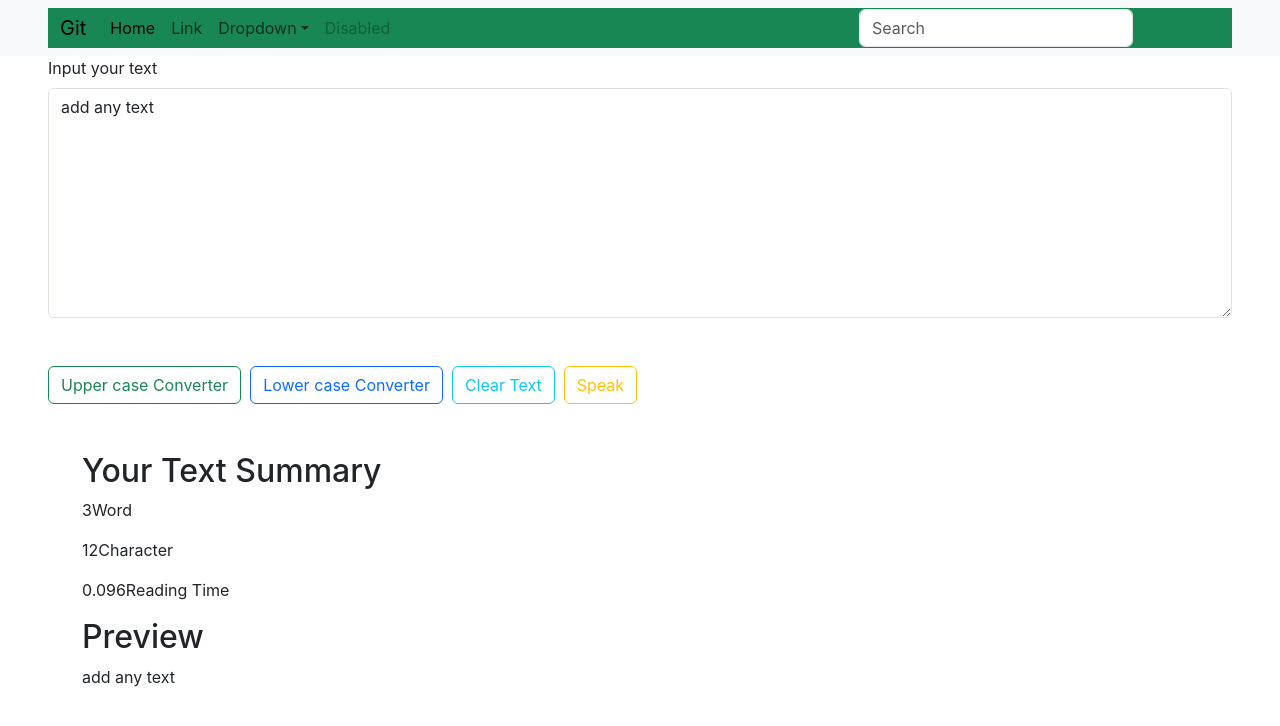
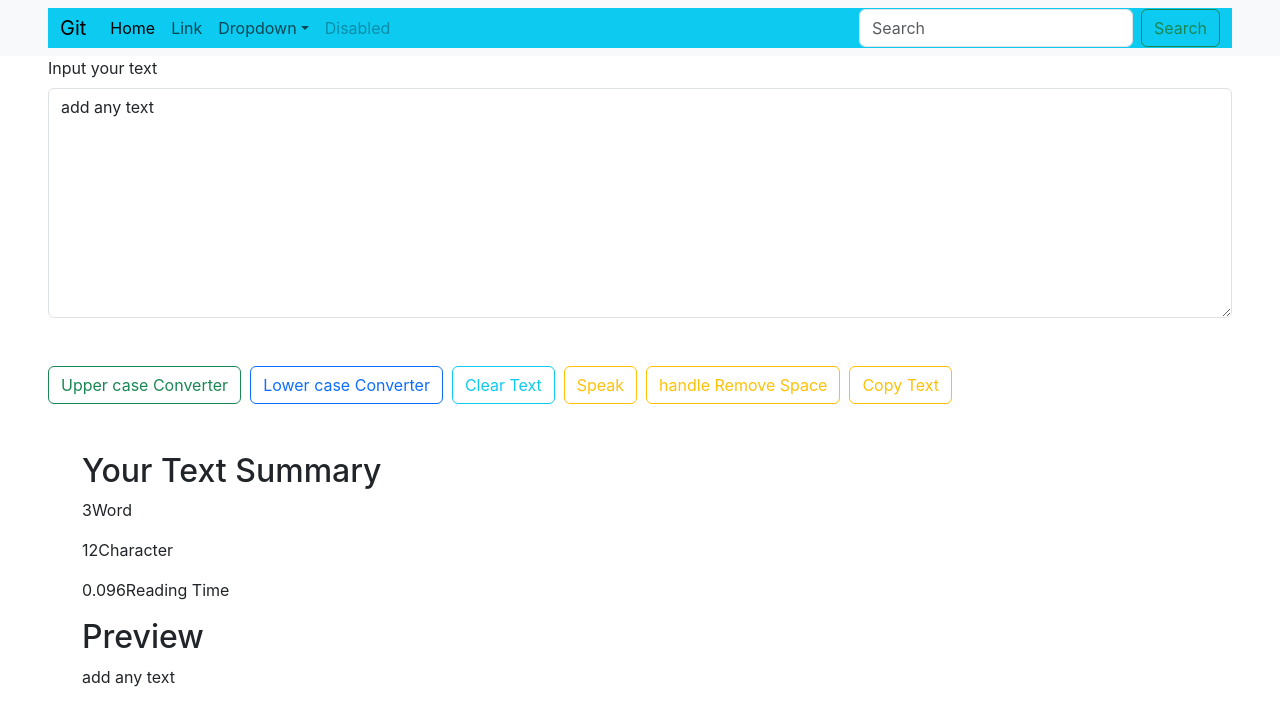
Before and after one commit to Suriya2023/React, a React (Create React App) app: page / in a window 1280 px wide. Shown: the top 726 px of the page. Built offline with nearby package versions, Linux system fonts and the light colour scheme.

Commit message:
add btn copy

```diff
--- a/src/componet/FormFile.js
+++ b/src/componet/FormFile.js
@@ -30,6 +30,19 @@ export default function FormFile(props) {
         ThisONSpeekBtn.text = text;
         window.speechSynthesis.speak(ThisONSpeekBtn);
     }
+
+    const handleCopy = () => {
+
+
+        let demoText = document.getElementById("exampleFormControlTextarea1")
+        demoText.select();
+        navigator.clipboard.writeText(demoText.value);
+    }
+
+    const handleRemoveSpace = () => {
+        let newText = text.split(/[ ]+/);
+        setText(newText.join(" "));
+    }
     return (
         <div>
 
@@ -58,6 +71,17 @@ export default function FormFile(props) {
                 <button className='btn btn-outline-warning my-5' onClick={SpeakText}>
                     Speak
                 </button>
+
+
+                &nbsp;&nbsp;
+                <button className='btn btn-outline-warning my-5' onClick={handleRemoveSpace}>
+                handle Remove Space
+                </button>
+
+                &nbsp;&nbsp;
+                <button className='btn btn-outline-warning my-5' onClick={handleCopy}>
+                    Copy Text
+                </button>
             </div>
 
             <div className='container'>
--- a/src/componet/Navbar.js
+++ b/src/componet/Navbar.js
@@ -4,7 +4,7 @@ export default function Navbar(props) {
   return (
     <div>
       <nav className="navbar navbar-expand-lg bg-body-tertiary ">
-  <div className="container-fluid bg-success mx-5 ">
+  <div className="container-fluid bg-info mx-5 ">
     <a className="navbar-brand" href="#">{props.Title}</a>
     <button className="navbar-toggler" type="button" data-bs-toggle="collapse" data-bs-target="#navbarSupportedContent" aria-controls="navbarSupportedContent" aria-expanded="false" aria-label="Toggle navigation">
       <span className="navbar-toggler-icon"></span>
```
